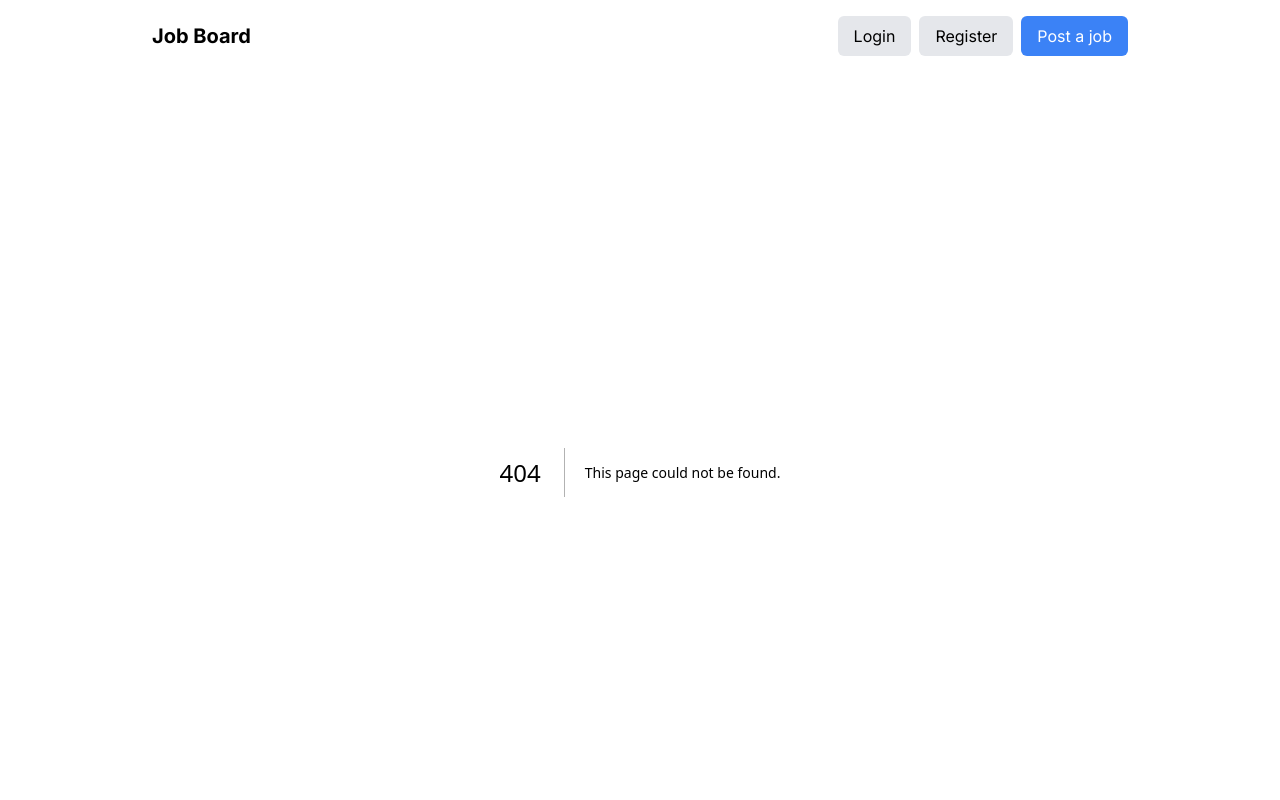
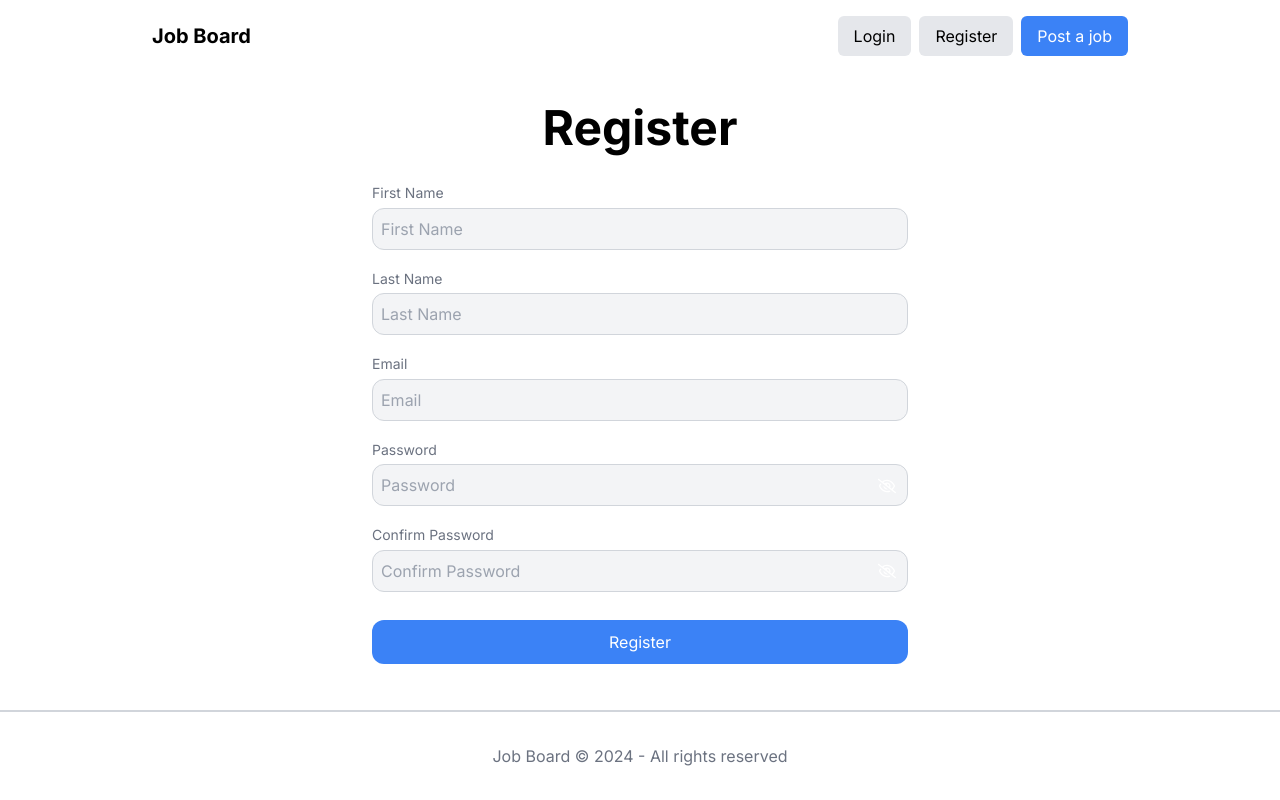
Before and after one commit to peymanzarchini/job-app, a Next.js app: page /register in a window 1280 px wide. Before the commit this address had no page. Shown: the top 800 px of the page. Built offline with nearby package versions, Linux system fonts and the light colour scheme.

Commit message:
Creating Register Page

```diff
--- /dev/null
+++ b/src/app/register/page.tsx
@@ -0,0 +1,100 @@
+"use client";
+import { zodResolver } from "@hookform/resolvers/zod";
+import { useState } from "react";
+import { FieldValues, useForm } from "react-hook-form";
+import { FaRegEye, FaRegEyeSlash } from "react-icons/fa6";
+import TextField from "@/components/ui/TextField";
+import TitlePage from "@/components/ui/TitlePage";
+import Button from "@/components/ui/Button";
+import { TSignUpSchema, registerSchema } from "@/components/types/validation";
+
+const Register = () => {
+  const [showPassword, setShowPassword] = useState(false);
+  const [showConfirmPassword, setShowConfirmPassword] = useState(false);
+
+  const {
+    register,
+    handleSubmit,
+    formState: { errors, isSubmitting },
+    reset,
+  } = useForm<TSignUpSchema>({ resolver: zodResolver(registerSchema) });
+
+  const handleSubmitRegister = async (data: FieldValues) => {
+    console.log(data);
+    reset();
+  };
+
+  return (
+    <section className="mt-8">
+      <TitlePage>Register</TitlePage>
+      <form className="block max-w-xl mx-auto px-5" onSubmit={handleSubmit(handleSubmitRegister)}>
+        <TextField
+          label="First Name"
+          type="text"
+          id="firstName"
+          placeholder="First Name"
+          register={register("firstName")}
+          errors={errors}
+        />
+        <TextField
+          label="Last Name"
+          type="text"
+          id="lastName"
+          placeholder="Last Name"
+          register={register("lastName")}
+          errors={errors}
+        />
+        <TextField
+          label="Email"
+          type="email"
+          id="email"
+          placeholder="Email"
+          register={register("email")}
+          errors={errors}
+        />
+
+        <div className="relative">
+          <TextField
+            label="Password"
+            type={showPassword ? "text" : "password"}
+            id="password"
+            placeholder="Password"
+            register={register("password")}
+            errors={errors}
+          />
+          <Button
+            type="button"
+            className="absolute right-3 top-[45px] -translate-y-1/2 cursor-pointer bg-gray-100 text-slate-600 hover:bg-transparent"
+            onClick={() => setShowPassword((prev) => !prev)}
+          >
+            {showPassword ? <FaRegEye size={18} /> : <FaRegEyeSlash size={18} />}
+          </Button>
+        </div>
+
+        <div className="relative">
+          <TextField
+            label="Confirm Password"
+            type="password"
+            id="confirmPassword"
+            placeholder="Confirm Password"
+            register={register("confirmPassword")}
+            errors={errors}
+          />
+          <Button
+            type="button"
+            className="absolute right-3 top-[45px] -translate-y-1/2 cursor-pointer bg-gray-100 text-slate-600 hover:bg-transparent"
+            onClick={() => setShowConfirmPassword((prev) => !prev)}
+          >
+            {showConfirmPassword ? <FaRegEye size={18} /> : <FaRegEyeSlash size={18} />}
+          </Button>
+        </div>
+
+        <Button type="submit" disabled={isSubmitting} className="w-full mt-5 rounded-xl">
+          Register
+        </Button>
+      </form>
+    </section>
+  );
+};
+
+export default Register;
--- /dev/null
+++ b/src/components/types/validation/index.ts
@@ -0,0 +1,16 @@
+import { z } from "zod";
+
+export const registerSchema = z
+  .object({
+    firstName: z.string().min(1, "First name is required"),
+    lastName: z.string().min(1, "Last name is required"),
+    email: z.string().email("Invalid email address"),
+    password: z.string().min(8, "Password must be at least 8 characters"),
+    confirmPassword: z.string(),
+  })
+  .refine((data) => data.password === data.confirmPassword, {
+    path: ["confirmPassword"],
+    message: "Passwords does not match",
+  });
+
+export type TSignUpSchema = z.infer<typeof registerSchema>;
```
